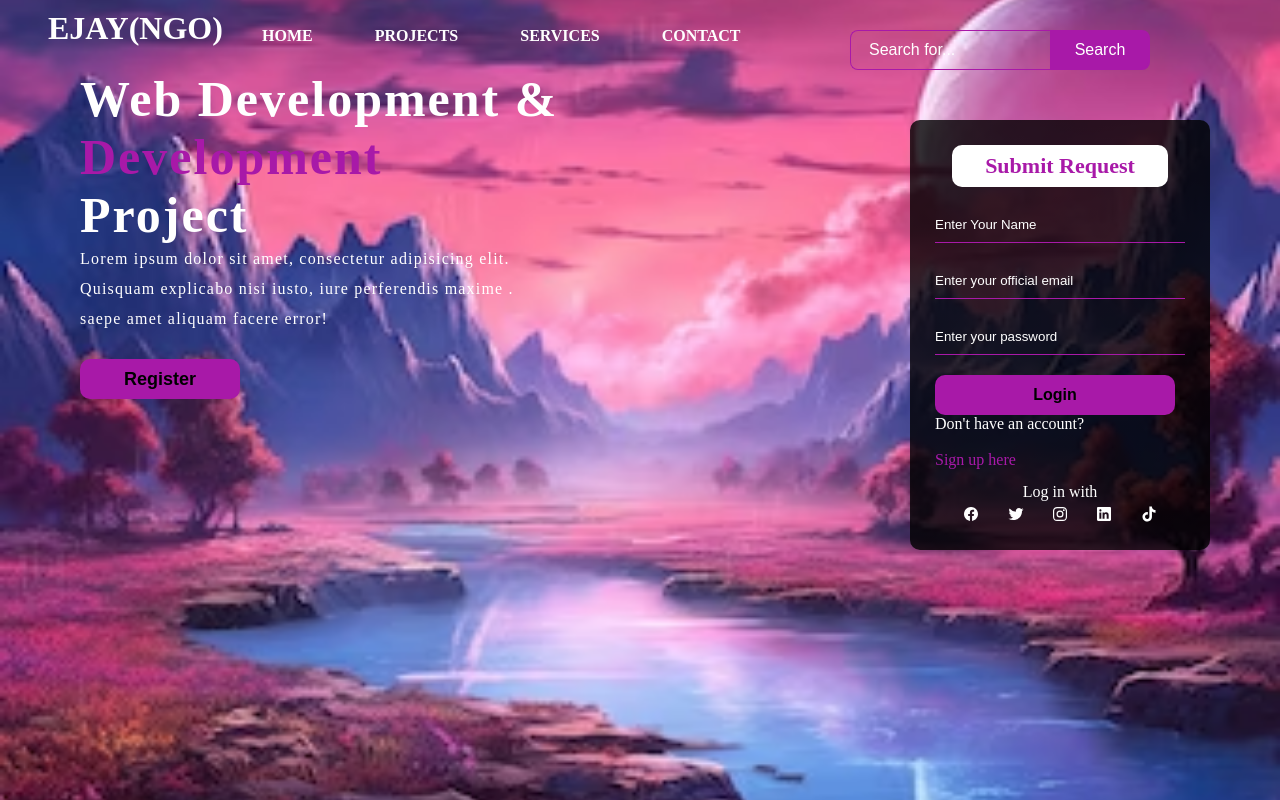
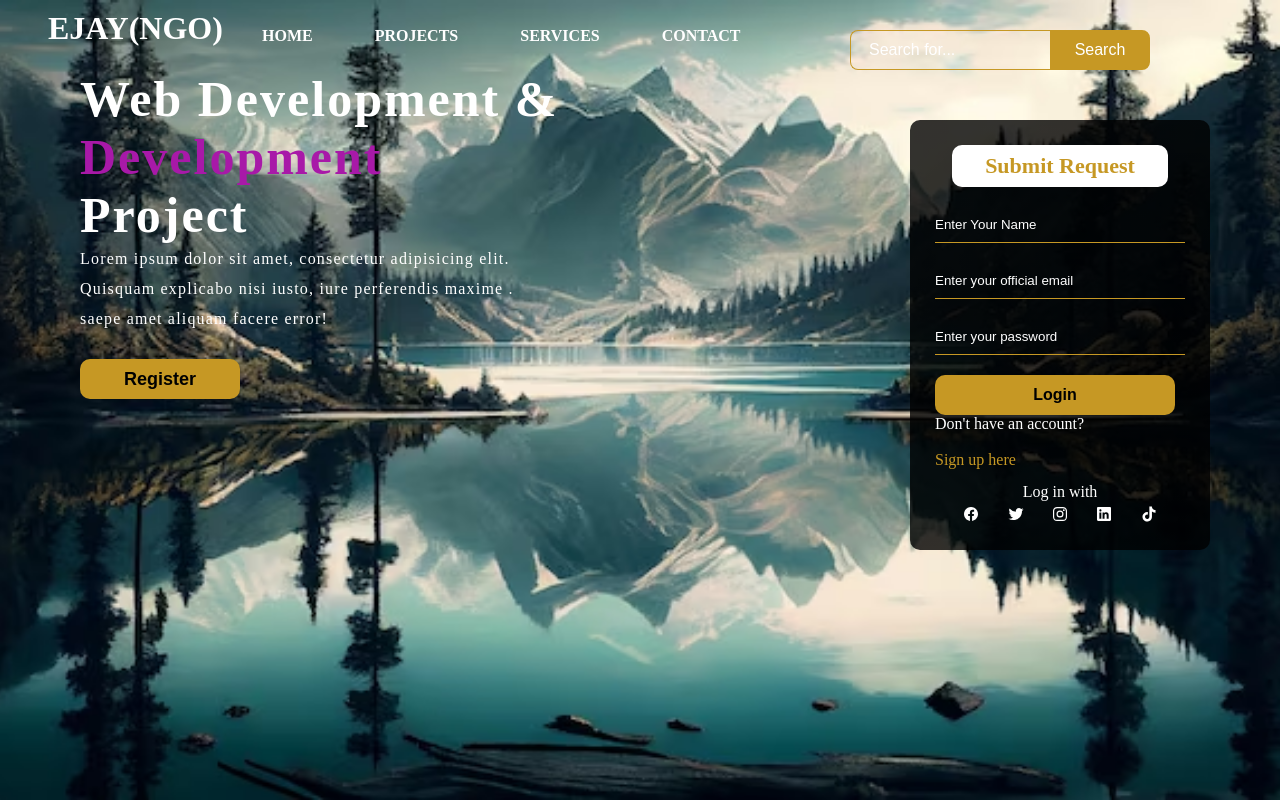
Before and after one commit to ejay10/project-index.html, a plain HTML site: page PROJECT.HTML in a window 1280 px wide. Drawn offline with nearby package versions, Linux system fonts and the light colour scheme.

Commit message:
Update CSS PROJECT.CSS

```diff
--- a/CSS PROJECT.CSS
+++ b/CSS PROJECT.CSS
@@ -6,7 +6,7 @@
 .main{
     width: 100%;
     background: linear-gradient(to top, rgba(0, 0,0, 0.5)50%, rgba(0, 0, 0, 0.5)50%);
-    background-image: url(wallpaper\ 6.avif);
+    background-image: url(wallpapper.avif);
     background-repeat: no-repeat;
     background-position: center;
     background-size: cover;
@@ -62,7 +62,7 @@
  }
 
  ul li a:hover{
-    color: rgb(168, 25, 168);
+    color: rgb(198, 152, 36);
  }
  .search{
     width: 300px;
@@ -73,7 +73,7 @@
     width: 200px;
     height: 40px;
     background: transparent;
-    border: 1px solid rgb(168, 25, 168);
+    border: 1px solid rgb(198, 152, 36);
     margin-top: 30px;
     color: #fff;
     border-right: none;
@@ -87,8 +87,8 @@
  .btn{
     width: 100px;
     height: 40px;
-    background: rgb(168, 25, 168);
-    border: 2px solid rgb(168, 25, 168);
+    background: rgb(198, 152, 36);
+    border: 2px solid rgb(198, 152, 36);
     margin-top: 30px;
     color: #fff;
     font-size: 1em;
@@ -129,7 +129,7 @@
  .content .on{
     width: 160px;
     height: 40px;
-    background-color: rgb(168, 25, 168);
+    background-color: rgb(198, 152, 36);
     border: none;
     margin-bottom: 10px;
     margin-left: 40px;
@@ -162,7 +162,7 @@
  .form h2{
     width: 200px;
     text-align: center;
-    color: rgb(168, 25, 168);
+    color: rgb(198, 152, 36);
     font-size: 22px;
     background-color: #fff;
     border-radius: 10px;
@@ -176,7 +176,7 @@
     width: 100%;
     height: 35px;
     background: transparent;
-    border-bottom: 1px solid rgb(168, 25, 168);
+    border-bottom: 1px solid rgb(198, 152, 36);
     border-top: none;
     border-right: none;
     border-left: none;
@@ -195,13 +195,13 @@
  }
  .ab{
     text-decoration: none;
-    color: rgb(168, 25, 168);
+    color: rgb(198, 152, 36);
  }
 
  .btn-login{
     width: 240px;
     height: 40px;
-    background-color: rgb(168, 25, 168);
+    background-color: rgb(198, 152, 36);
     border: none;
     margin-top: 20px;
     color: #fff;
@@ -210,7 +210,7 @@
  }
  .btn-login:hover{
     background-color: #fff;
-    color: rgb(168, 25, 168);
+    color: rgb(198, 152, 36);
  }
 
  .btn-login a{
@@ -226,7 +226,7 @@
  }
  .form.link a{
     text-decoration: none;
-    color:  rgb(168, 25, 168);
+    color:  rgb(198, 152, 36);
  }
  .liw{
     padding-top: 14px;
@@ -244,7 +244,7 @@
  }
 
  .icons ion-icon:hover{
-    color:  rgb(168, 25, 168);;
+    color:  rgb(198, 152, 36);
  }
 
  .icons{
```
